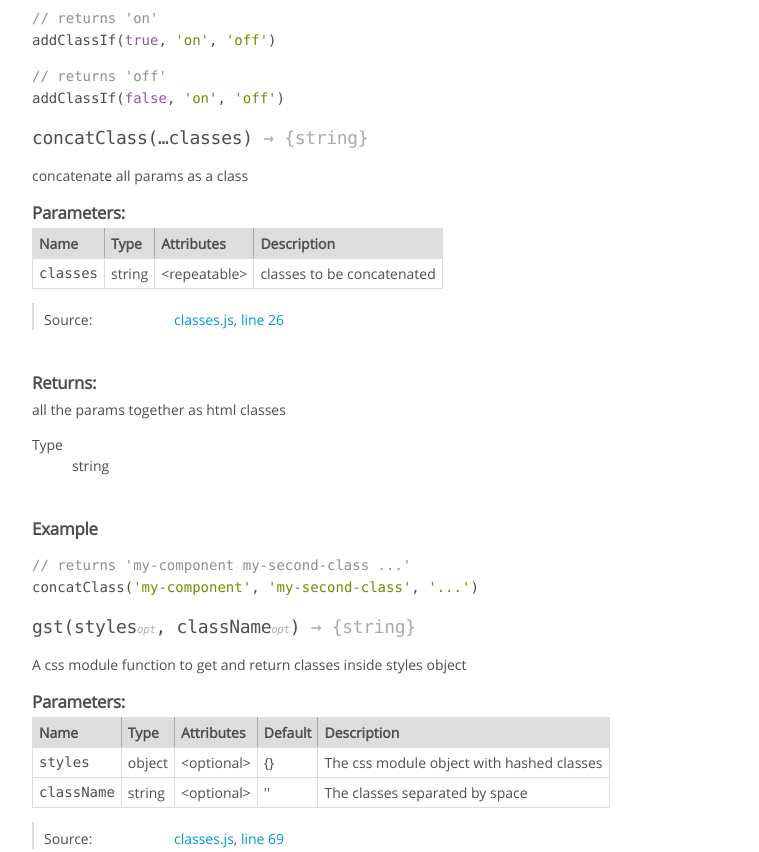
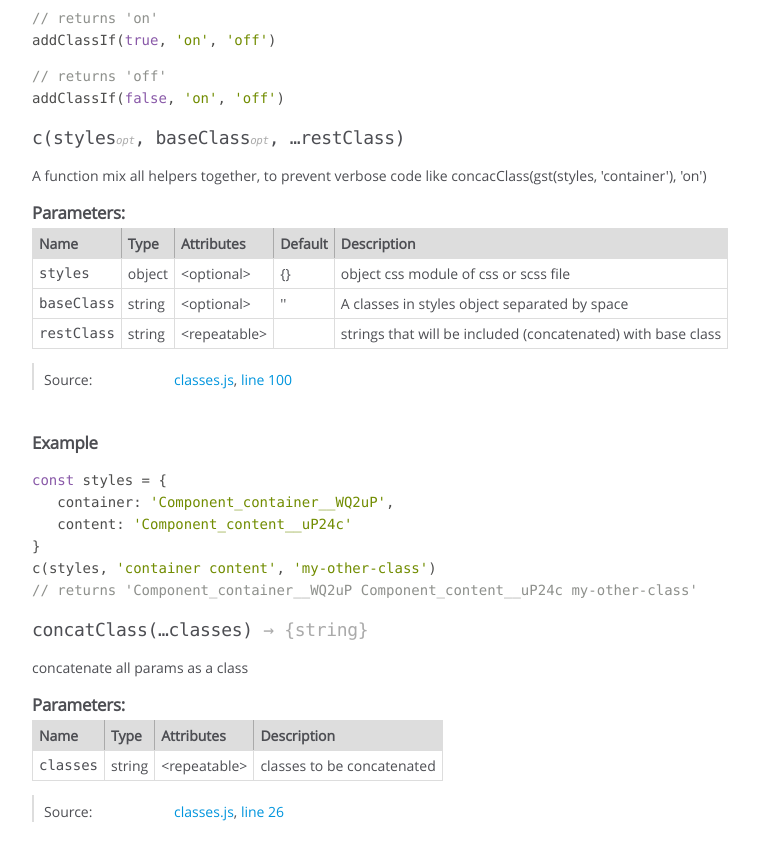
Before and after one commit to tawsbob/react-samurai-toolkit, a website: page out/global.html in a window 1280 px wide. Shown: the part 1340-2192 px from the top of the page, without its empty margins (0-759 px from the left). Drawn offline with Linux system fonts and the light colour scheme.

Commit message:
feat: generate docs

```diff
--- a/out/global.html
+++ b/out/global.html
@@ -675,6 +675,249 @@ addClassIf(false, 'on', 'off') </code></pre>
 
 
 
+    <h4 class="name" id="c"><span class="type-signature"></span>c<span class="signature">(styles<span class="signature-attributes">opt</span>, baseClass<span class="signature-attributes">opt</span>, &hellip;restClass)</span><span class="type-signature"></span></h4>
+
+
+
+
+
+
+<div class="description">
+    A function mix all helpers together, to prevent verbose code like concacClass(gst(styles, 'container'), 'on')
+</div>
+
+
+
+
+
+
+
+
+
+    <h5>Parameters:</h5>
+
+
+<table class="params">
+    <thead>
+    <tr>
+
+        <th>Name</th>
+
+
+        <th>Type</th>
+
+
+        <th>Attributes</th>
+
+
+
+        <th>Default</th>
+
+
+        <th class="last">Description</th>
+    </tr>
+    </thead>
+
+    <tbody>
+
+
+        <tr>
+
+                <td class="name"><code>styles</code></td>
+
+
+            <td class="type">
+
+
+<span class="param-type">object</span>
+
+
+
+            </td>
+
+
+                <td class="attributes">
+
+                    &lt;optional><br>
+
+
+
+
+
+                </td>
+
+
+
+                <td class="default">
+
+                    {}
+
+                </td>
+
+
+            <td class="description last">object css module of css or scss file</td>
+        </tr>
+
+
+
+        <tr>
+
+                <td class="name"><code>baseClass</code></td>
+
+
+            <td class="type">
+
+
+<span class="param-type">string</span>
+
+
+
+            </td>
+
+
+                <td class="attributes">
+
+                    &lt;optional><br>
+
+
+
+
+
+                </td>
+
+
+
+                <td class="default">
+
+                    ''
+
+                </td>
+
+
+            <td class="description last">A classes in styles object separated by space</td>
+        </tr>
+
+
+
+        <tr>
+
+                <td class="name"><code>restClass</code></td>
+
+
+            <td class="type">
+
+
+<span class="param-type">string</span>
+
+
+
+            </td>
+
+
+                <td class="attributes">
+
+
+
+
+
+                    &lt;repeatable><br>
+
+                </td>
+
+
+
+                <td class="default">
+
+                </td>
+
+
+            <td class="description last">strings that will be included (concatenated) with base class</td>
+        </tr>
+
+
+    </tbody>
+</table>
+
+
+
+
+
+
+<dl class="details">
+
+
+
+
+
+
+
+
+
+
+
+
+
+
+
+
+
+
+
+
+
+
+
+
+
+
+    <dt class="tag-source">Source:</dt>
+    <dd class="tag-source"><ul class="dummy"><li>
+        <a href="classes.js.html">classes.js</a>, <a href="classes.js.html#line100">line 100</a>
+    </li></ul></dd>
+
+
+
+
+
+
+
+</dl>
+
+
+
+
+
+
+
+
+
+
+
+
+
+
+
+
+
+
+
+    <h5>Example</h5>
+
+    <pre class="prettyprint"><code>const styles = {
+   container: 'Component_container__WQ2uP',
+   content: 'Component_content__uP24c'
+}
+c(styles, 'container content', 'my-other-class')
+// returns 'Component_container__WQ2uP Component_content__uP24c my-other-class' </code></pre>
+
+
+
+
+
+
+
+
+
     <h4 class="name" id="concatClass"><span class="type-signature"></span>concatClass<span class="signature">(&hellip;classes)</span><span class="type-signature"> &rarr; {string}</span></h4>
 
 
@@ -860,7 +1103,7 @@ concatClass('my-component', 'my-second-class', '...')</code></pre>
 
 
 <div class="description">
-    A css module function to get and return classes inside styles object
+    gst is a acronym to getStyleClass - A css module function to get and return classes inside styles object
 </div>
 
 
@@ -1090,13 +1333,13 @@ getStyleClass(styles, 'container content')
 </div>
 
 <nav>
-    <h2><a href="index.html">Home</a></h2><h3>Global</h3><ul><li><a href="global.html#addClass">addClass</a></li><li><a href="global.html#addClassIf">addClassIf</a></li><li><a href="global.html#concatClass">concatClass</a></li><li><a href="global.html#gst">gst</a></li></ul>
+    <h2><a href="index.html">Home</a></h2><h3>Global</h3><ul><li><a href="global.html#addClass">addClass</a></li><li><a href="global.html#addClassIf">addClassIf</a></li><li><a href="global.html#c">c</a></li><li><a href="global.html#concatClass">concatClass</a></li><li><a href="global.html#gst">gst</a></li></ul>
 </nav>
 
 <br class="clear">
 
 <footer>
-    Documentation generated by <a href="https://github.com/jsdoc/jsdoc">JSDoc 3.6.10</a> on Sat Jun 25 2022 15:50:18 GMT-0300 (Brasilia Standard Time)
+    Documentation generated by <a href="https://github.com/jsdoc/jsdoc">JSDoc 3.6.10</a> on Sat Jun 25 2022 16:25:39 GMT-0300 (Brasilia Standard Time)
 </footer>
 
 <script> prettyPrint(); </script>
```
Also changed, not shown: out/classes.js.html (+18 -6 lines), out/index.html (+2 -2 lines).
